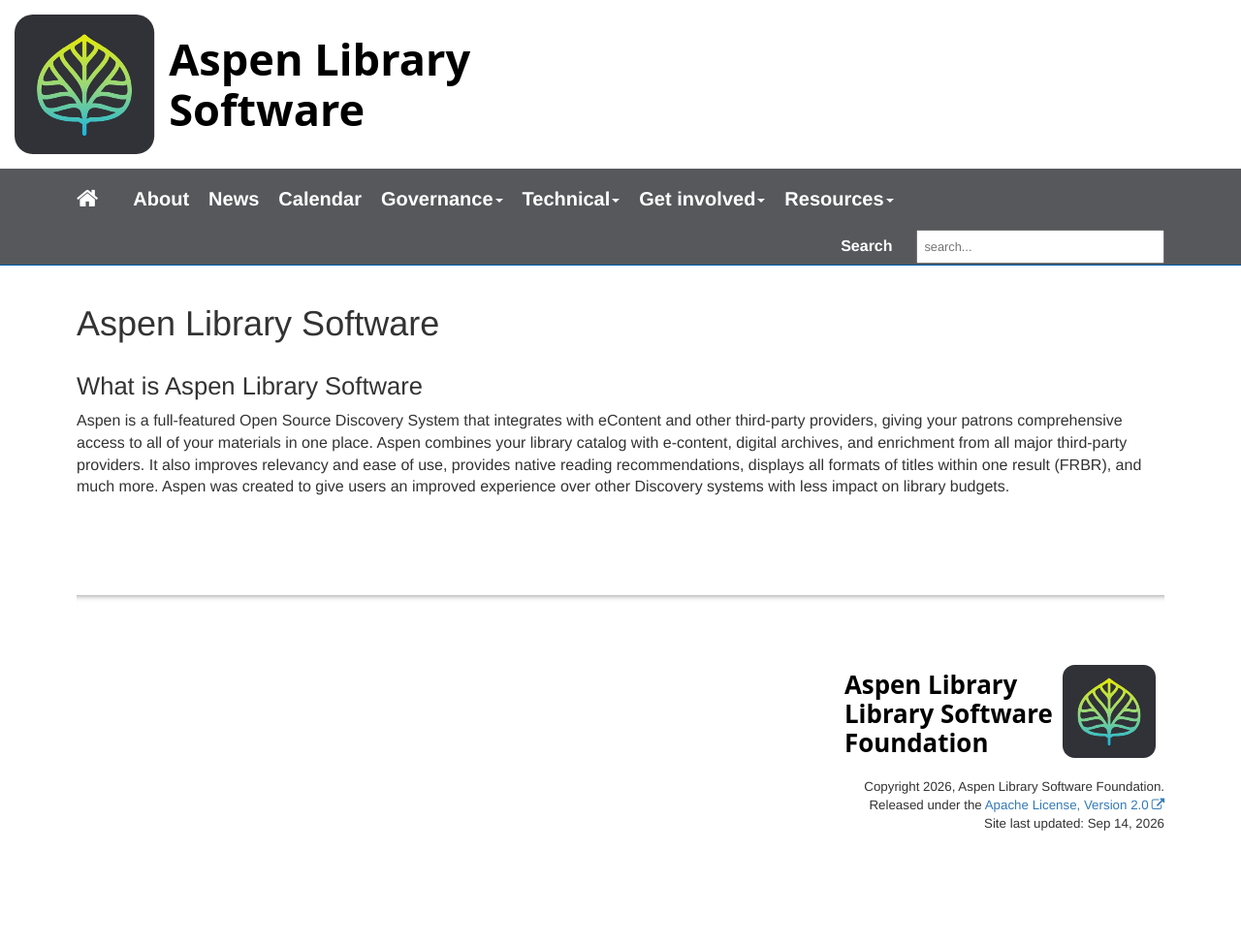
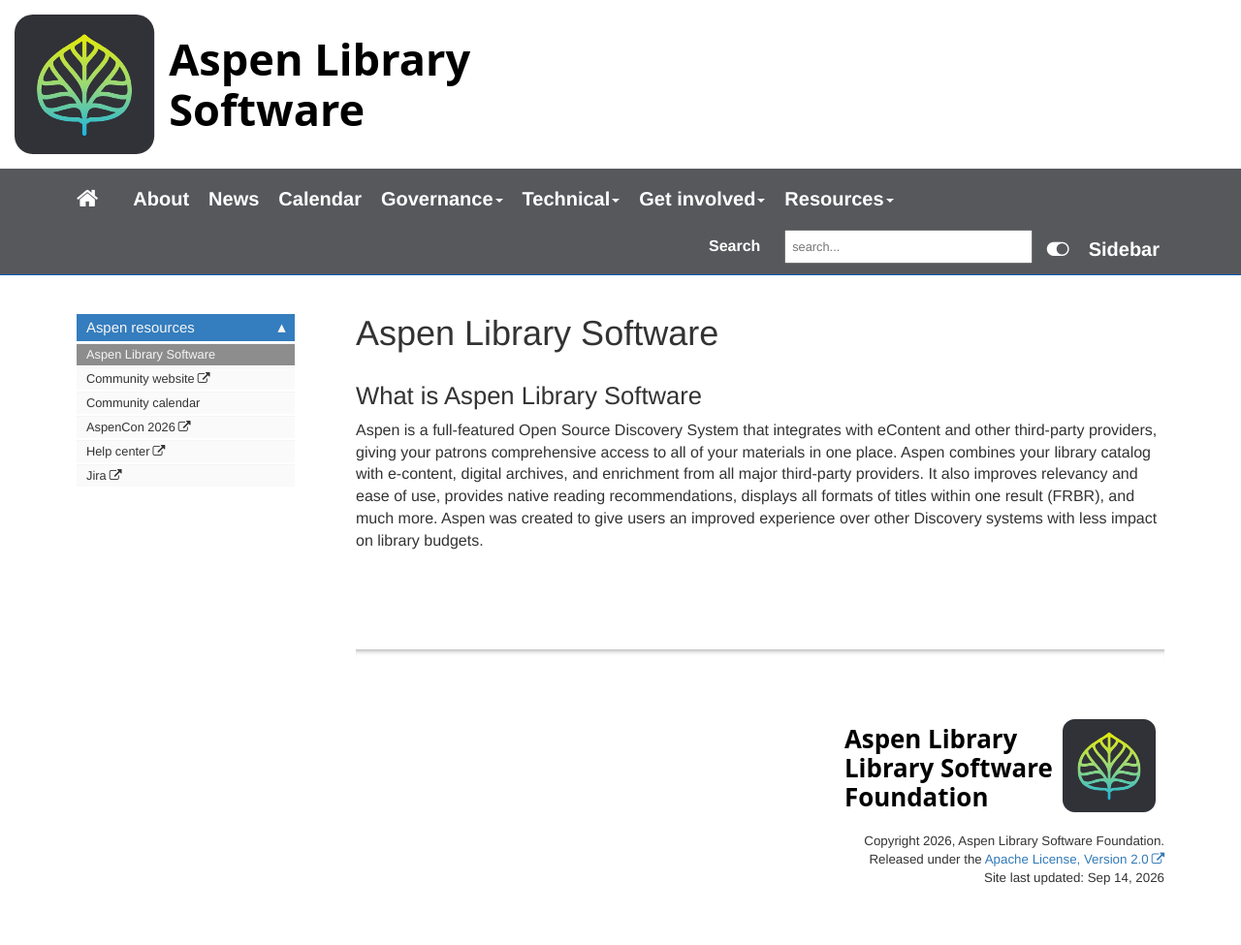
Before and after one commit to will1410/aspen_website_sample, a Jekyll site: the page built from index.md, in a window 1280 px wide. Shown: the whole page at 97% size. Built offline with Jekyll 4.4.1, drawn with Linux system fonts in a browser that asks for light colours; comment, search, counter and statistics services are not loaded; before the commit the page ends 919 px from its top, so only the background shows below that.

Commit message:
Add homepage sidebar - update home page

```diff
--- /dev/null
+++ b/_data/sidebars/home.yml
@@ -0,0 +1,40 @@
+# This is your sidebar TOC. The sidebar code loops through sections here and provides the appropriate formatting.
+
+entries:
+- title: Home
+  levels: one
+  folders:
+
+  - title: Aspen resources
+    output: web, pdf
+    folderitems:
+
+    - title: Aspen Library Software
+      output: web, pdf
+      url: /index.html
+
+    - title: Community website
+      output: web, pdf
+      external_url: https://community.aspendiscovery.org/
+
+    - title: Community calendar
+      output: web, pdf
+      url: /calendar
+
+    - title: AspenCon 2026
+      output: web, pdf
+      external_url: https://community.aspendiscovery.org/AspenCon2026
+
+    - title: Help center
+      output: web, pdf
+      external_url: https://aspen-discovery.atlassian.net/wiki/spaces/Help/overview
+
+    - title: Jira
+      output: web, pdf
+      external_url: https://aspen-discovery.atlassian.net/jira/software/c/projects/DIS/list
+
+
+
+
+
+# Copyright 2026 Aspen Library Software Foundation
```
Also changed, not shown: index.md (+2 -2 lines).
